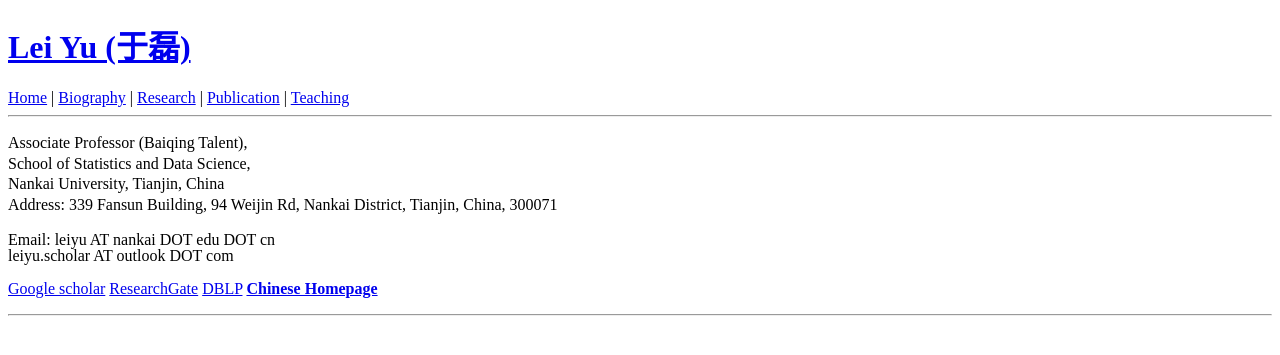
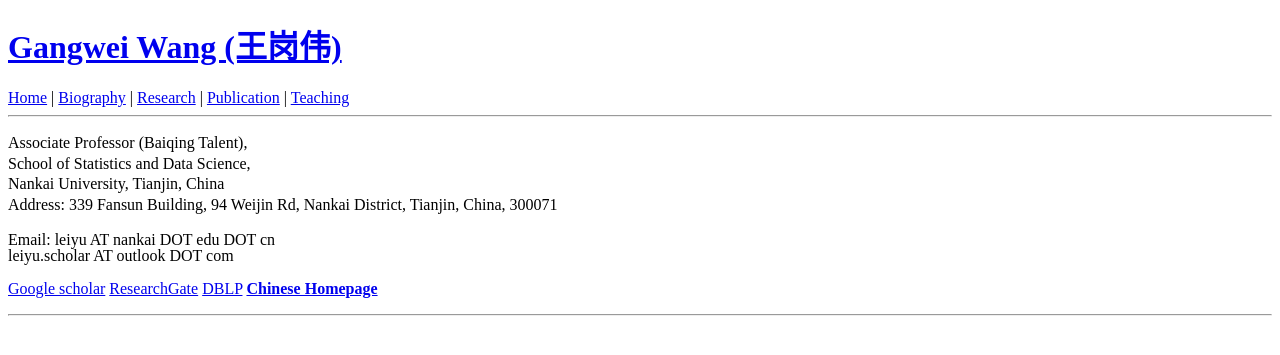
Before and after one commit to wanggangwei82/wanggangwei82.github.io, a Jekyll site: the page built from index.html, in a window 1280 px wide. Shown: the top 355 px of the page. Built offline with Jekyll 4.4.1, drawn with Linux system fonts in a browser that asks for light colours; the list of posts is cut into pages by our own code.

Commit message:
Update _config.yml

```diff
--- a/_config.yml
+++ b/_config.yml
@@ -1,4 +1,4 @@
-name: "Lei Yu (于磊)"
+name: "Gangwei Wang (王岗伟)"
 
 url: ''
 baseurl: ''
```
